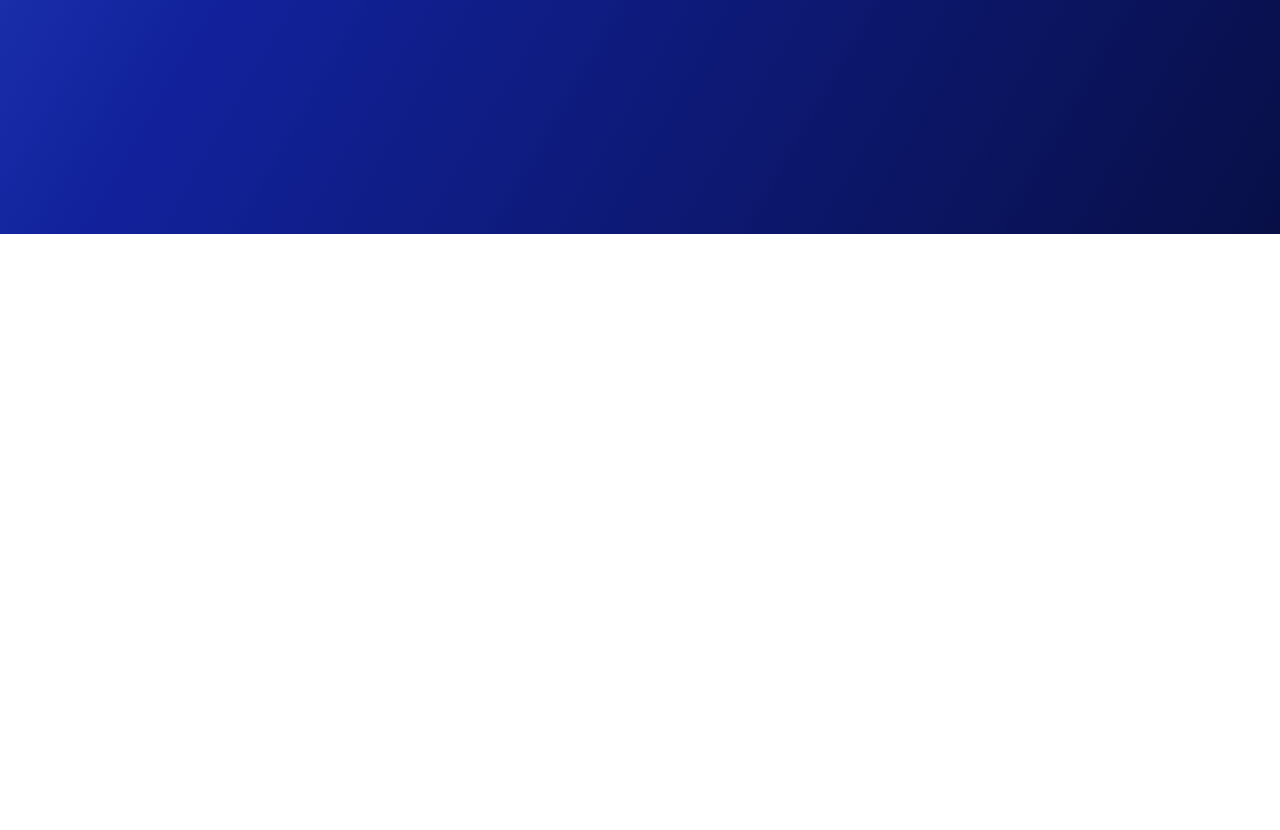
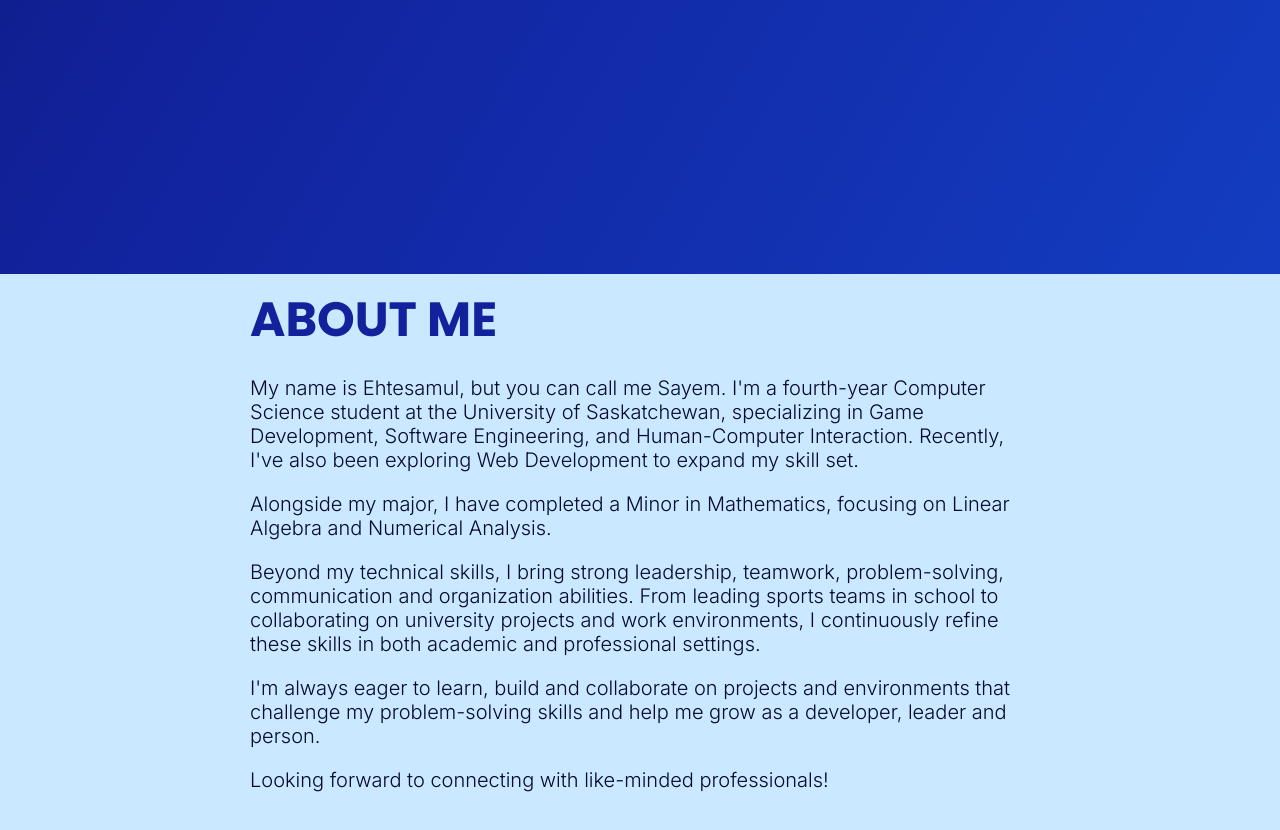
Before and after one commit to Sayem-75/personal-site, a plain HTML site: page index.html in a window 1280 px wide. Shown: the part 576-1406 px from the top of the page. Before the commit the page ends 810 px from the top, so only its background shows below. Drawn offline with Linux system fonts and the light colour scheme.

Commit message:
ABout section added

```diff
--- a/index.html
+++ b/index.html
@@ -30,7 +30,29 @@
     </section>
 
     <section id="about">
+        <div class="about-text">
+            <h2>ABOUT ME</h2>
+            <p>
+                My name is Ehtesamul, but you can call me Sayem. I'm a fourth-year Computer Science student at the University of Saskatchewan,
+                specializing in Game Development, Software Engineering,
+                and Human-Computer Interaction. Recently, I've also been exploring Web Development to expand my skill set.
+            </p>
 
+            <p>Alongside my major, I have completed a Minor in Mathematics, focusing on Linear Algebra and Numerical Analysis.</p>
+
+            <p>
+                Beyond my technical skills, I bring strong leadership, teamwork, problem-solving, communication and organization abilities.
+                From leading sports teams in school to collaborating on university projects and work environments,
+                I continuously refine these skills in both academic and professional settings.
+            </p>
+
+            <p>
+                I'm always eager to learn, build and collaborate on projects and environments that challenge my problem-solving skills and help me grow as a developer,
+                leader and person.
+            </p>
+
+            <p>Looking forward to connecting with like-minded professionals!</p>
+        </div>
     </section>
 
     <section id="skills">
--- a/style.css
+++ b/style.css
@@ -9,7 +9,7 @@ html {
 }
 
 .gradient-background {
-  background: linear-gradient(300deg, #050a30, #12229d, #517fff);
+  background: linear-gradient(300deg, #1344ca, #12229d, #050a30);
   background-size: 180% 180%;
   animation: gradient-animation 18s ease infinite;
 }
@@ -63,18 +63,31 @@ html {
 #hero {
     background-color: #050a30;
     width: 100%;
-    height: 760px;
+    min-height: 100vh;
     display: flex;
     flex-direction: column;
     justify-content: center;
     align-items: center;
 }
 
-#hero h1 {
+h1 {
+    color: #5cb6f9;
+    font-size: 96px;
+    font-family: "Poppins", sans-serif;
+    font-weight: 700;
+    font-style: normal;
+    text-align: center;
+    margin-bottom: 22px;
     animation: slideInFromBottom 1s ease-out;
 }
 
 #hero p {
+    color: #cae8ff;
+    font-size: 33px;
+    font-family: "Inter", sans-serif;
+    font-weight: 200;
+    font-style: normal;
+    text-align: center;
     animation: slideInFromBottom 1s ease-out;
 }
 
@@ -90,21 +103,36 @@ html {
     }
 }
 
-h1 {
-    color: #5cb6f9;
-    font-size: 96px;
+#about {
+    background-color: #cae8ff;
+    width: 100%;
+    min-height: 100vh;
+    display: flex;
+    flex-direction: column;
+    align-items: center;
+}
+
+#about h2 {
+    color: #12229d;
+    font-size: 48px;
     font-family: "Poppins", sans-serif;
     font-weight: 700;
     font-style: normal;
-    text-align: center;
-    margin-bottom: 22px;
+    margin-bottom: 20px;
 }
 
-p {
-    color: #cae8ff;
-    font-size: 33px;
+#about p {
+    color: #050a30;
+    font-size: 20px;
     font-family: "Inter", sans-serif;
-    font-weight: 200;
+    font-weight: 300;
     font-style: normal;
-    text-align: center;
+    margin-bottom: 20px;
 }
+
+.about-text {
+    max-width: 800px;
+    margin: 0 auto;
+    text-align: left;
+    padding: 10px;
+}
```
